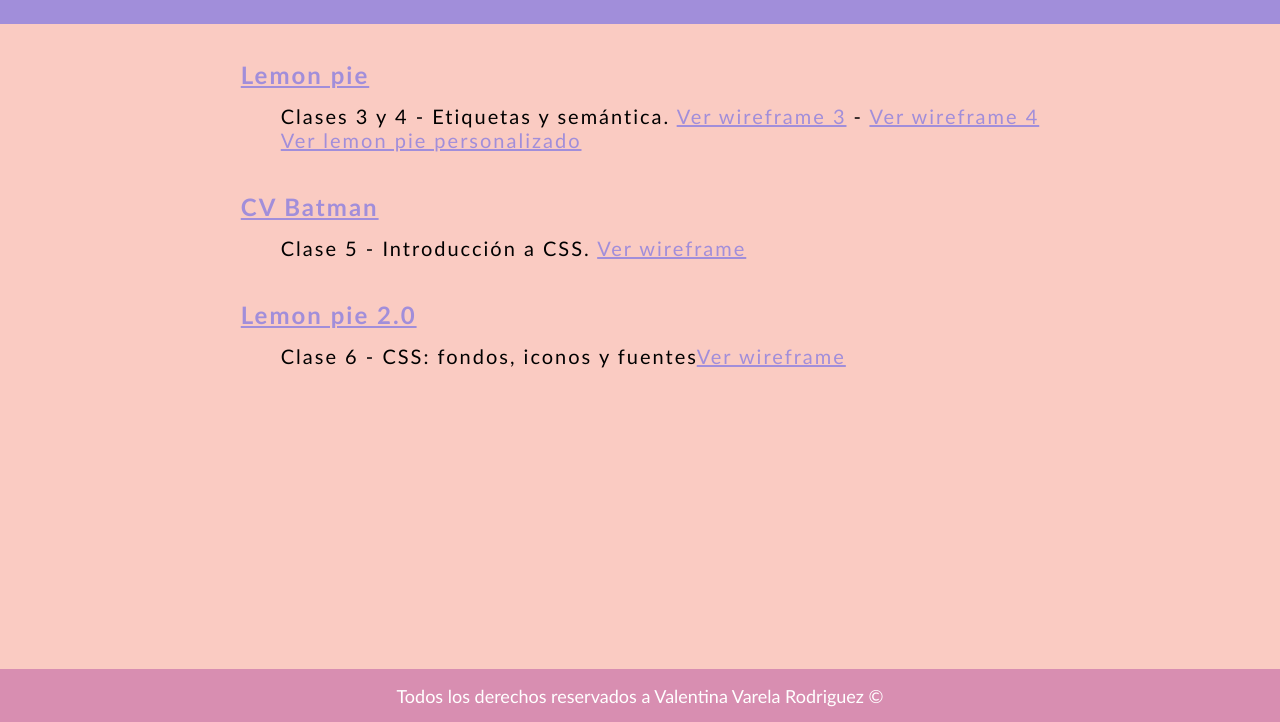
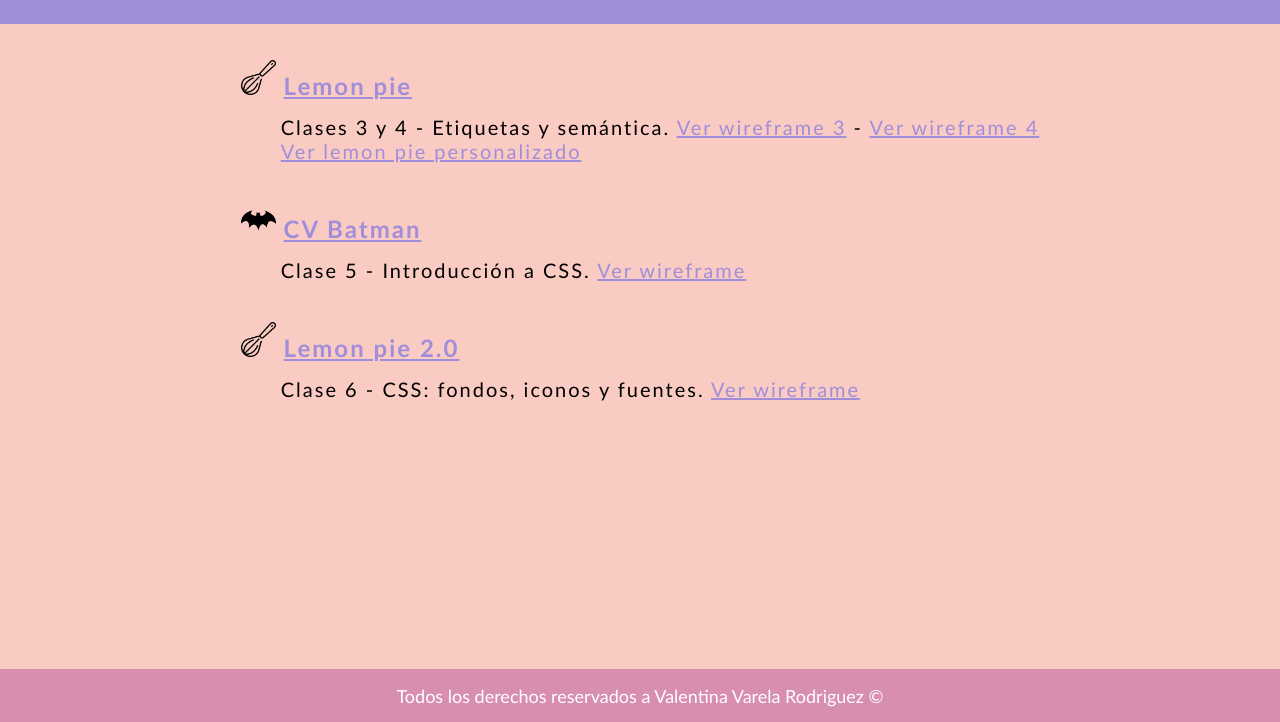
Before and after one commit to valva-ro/CTD-FrontEnd-I, a plain HTML site: page index.html in a window 1280 px wide. Shown: the part 78-800 px from the top of the page. Drawn offline with Linux system fonts and the light colour scheme.

Commit message:
Add icons

```diff
--- a/css/style.css
+++ b/css/style.css
@@ -80,3 +80,7 @@ footer {
 .flex-item {
   width: 100%;
 }
+
+.icono {
+  width: 35px;
+}
--- a/index.html
+++ b/index.html
@@ -28,6 +28,7 @@
                     <div class="flex-item">
                         <dl>
                             <dt>
+                                <img class="icono" src="/img/cook.png" alt="Batidor">
                                 <a href="html/lemon-pie/index.html" target="_blank">Lemon pie</a>
                             </dt>
                             <dd>
@@ -44,7 +45,10 @@
                             </dd>
 
                             <dt>
-                                <a href="html/cv-batman/index.html" target="_blank">CV Batman</a>
+                                <img class="icono" src="/img/bat.png" alt="Murcielago">
+                                <a href="html/cv-batman/index.html" target="_blank">
+                                    CV Batman
+                                </a>
                             </dt>
                             <dd>
                                 Clase 5 - Introducción a CSS.
@@ -53,11 +57,12 @@
                             </dd>
 
                             <dt>
+                                <img class="icono" src="/img/cook.png" alt="Batidor">
                                 <a href="html/lemon-pie-2/index.html" target="_blank">Lemon pie 2.0</a>
                             </dt>
                             <dd>
-                                Clase 6 - CSS: fondos, iconos y fuentes<a
-                                    href="https://drive.google.com/file/d/13g4JSSzRDTHNH7bTZlPyDAk3zV3fl48P/view">Ver
+                                Clase 6 - CSS: fondos, iconos y fuentes.
+                                <a href="https://drive.google.com/file/d/13g4JSSzRDTHNH7bTZlPyDAk3zV3fl48P/view">Ver
                                     wireframe</a>
                             </dd>
                         </dl>
```
Also changed, not shown: img/bat.png (added), img/cook.png (added).
